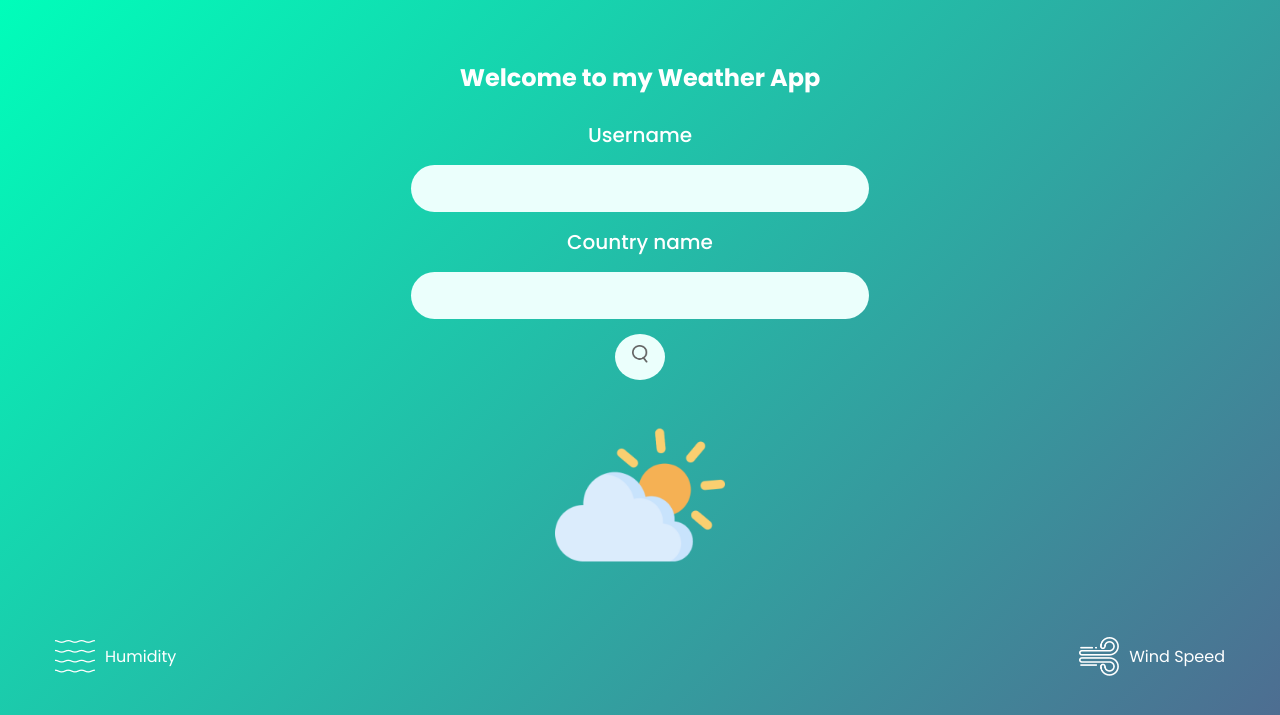
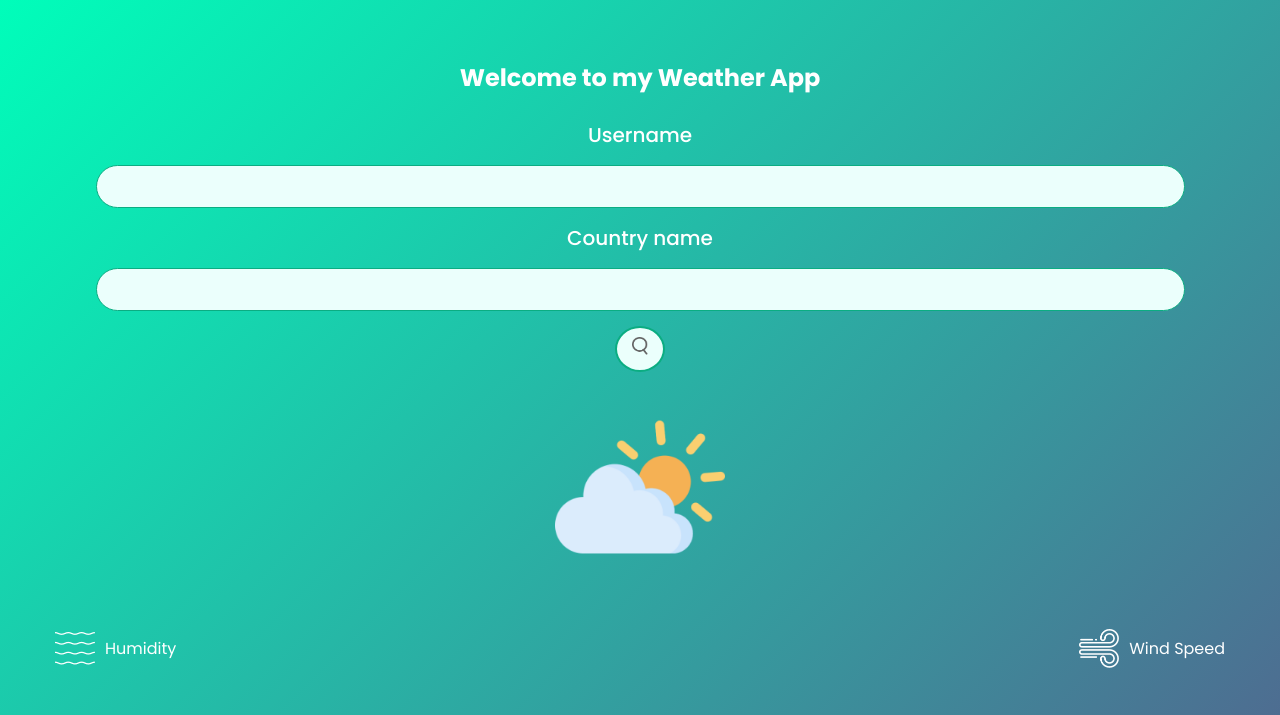
Before and after one commit to Tegzy-cmd/weather-app, a plain HTML site: page index.html in a window 1280 px wide. Shown: the top 715 px of the page. Drawn offline with Linux system fonts and the light colour scheme.

Commit message:
updated style

```diff
--- a/assets/css/style.css
+++ b/assets/css/style.css
@@ -40,8 +40,12 @@
     outline: 0;
     background: #ebfffc;
     color: #555;
-    padding: 10px 55px;
-    height: 60px;
+    width: 90%;
+    padding: 7px 0;
+    text-indent: 20px;
+    outline: none;
+    border: thin solid #0bad82;
+    /* height: 40px; */
     border-radius: 30px;
     flex: 1;
     /* margin-right: 16px; */
@@ -49,7 +53,7 @@
 
 }
 .search button{
-    border: 0;
+    border: 2px solid #0bad82;
     outline: 0;
     background: #ebfffc;
     border-radius: 50%;
```
